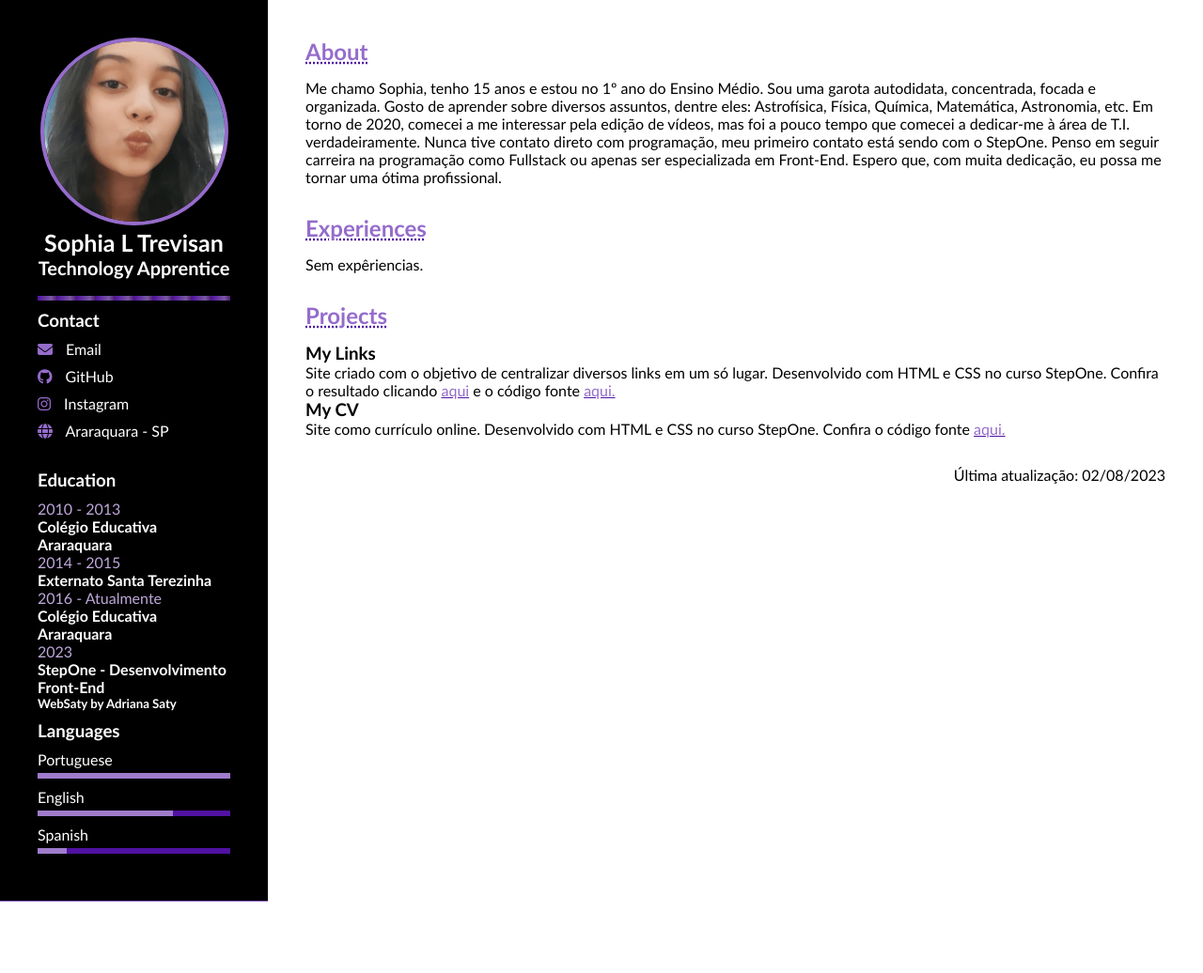
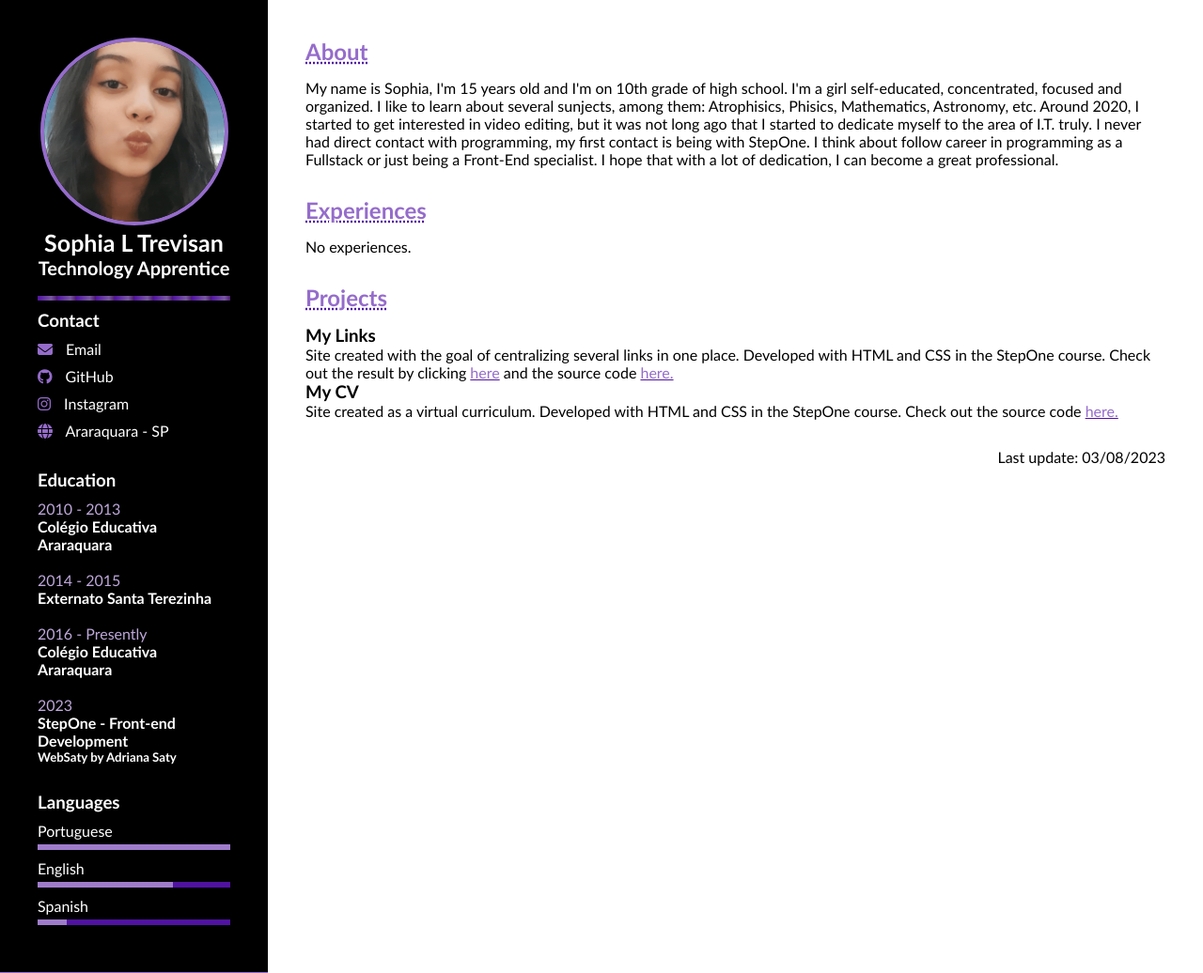
Before and after one commit to SophiaLima27/my-cv, a plain HTML site: page index.html in a window 1280 px wide. Shown: the whole page at 94% size. Before the commit the page ends 960 px from the top, so only its background shows below. Drawn offline with Linux system fonts and the light colour scheme; a web font is replaced by a local one.

Commit message:
Add files via upload

```diff
--- a/index.html
+++ b/index.html
@@ -6,7 +6,7 @@
     <meta name="viewport" content="width=device-width, initial-scale=1.0">
     <script src="https://kit.fontawesome.com/f5bdc1f229.js" crossorigin="anonymous"></script>
     <title>Sophia L. T.</title>
-    <link rel="icon" type="Image/x-icon" href= "image/icon/S (1).png" >
+    <link rel="icon" type="Image/x-icon" href="image/icon/S (1).png">
     <link rel="stylesheet" media="screen" href="style.css">
 
 </head>
@@ -48,13 +48,17 @@
                     <li>
                         <p>2010 - 2013</p>
                         <h4>Colégio Educativa Araraquara</h4>
+                        <br>
                         <p>2014 - 2015</p>
                         <h4>Externato Santa Terezinha</h4>
-                        <p>2016 - Atualmente</p>
+                        <br>
+                        <p>2016 - Presently</p>
                         <h4>Colégio Educativa Araraquara</h4>
+                        <br>
                         <p>2023</p>
-                        <h4>StepOne - Desenvolvimento Front-End</h4>
+                        <h4>StepOne - Front-end Development</h4>
                         <h5>WebSaty by Adriana Saty</h5>
+                        <br>
                     </li>
                 </ul>
             </div>
@@ -89,33 +93,34 @@
         <div class="about-column">
             <section>
                 <h2>About</h2>
-                <p>Me chamo Sophia, tenho 15 anos e estou no 1º ano do Ensino Médio. Sou uma garota autodidata,
-                    concentrada, focada e organizada. Gosto de aprender sobre diversos assuntos, dentre eles:
-                    Astrofísica, Física, Química, Matemática, Astronomia, etc. Em torno de 2020, comecei a me interessar
-                    pela edição de vídeos, mas foi a pouco tempo que comecei a dedicar-me à área de T.I.
-                    verdadeiramente. Nunca tive contato direto com programação, meu primeiro contato está sendo
-                    com o StepOne. Penso em seguir carreira na programação como Fullstack ou apenas ser especializada em
-                    Front-End. Espero que, com muita dedicação, eu possa me tornar uma ótima profissional.</p>
+                <p>My name is Sophia, I'm 15 years old and I'm on 10th grade of high school. I'm a girl self-educated,
+                    concentrated, focused and organized. I like to learn about several sunjects, among them:
+                    Atrophisics, Phisics, Mathematics, Astronomy, etc. Around 2020, I started to get interested in video
+                    editing, but it was not long ago that I started to dedicate myself to the area of I.T. truly. I
+                    never had direct contact with programming, my first contact is being with StepOne. I think about
+                    follow career in programming as a Fullstack or just being a Front-End specialist. I hope that
+                    with a lot of dedication, I can become a great professional.</p>
             </section>
             <section>
                 <h2>Experiences</h2>
-                <p>Sem expêriencias.</p>
+                <p>No experiences.</p>
             </section>
             <section>
                 <h2>Projects</h2>
                 <h3>My Links</h3>
-                <p>Site criado com o objetivo de centralizar diversos links em um só lugar. Desenvolvido com HTML e CSS
-                    no curso StepOne. Confira o resultado clicando
-                    <a href="https://sophialima27.github.io/my-links/" target="_blank">aqui</a>
-                    e o código fonte
-                    <a href="https://github.com/SophiaLima27/my-links" target="_blank">aqui.</a>
+                <p>Site created with the goal of centralizing several links in one place. Developed with HTML and CSS in
+                    the StepOne course. Check out the result by clicking
+                    <a href="https://sophialima27.github.io/my-links/" target="_blank">here</a>
+                    and the source code
+                    <a href="https://github.com/SophiaLima27/my-links" target="_blank">here.</a>
                 </p>
                 <h3>My CV</h3>
-                <p>Site como currículo online. Desenvolvido com HTML e CSS no curso StepOne. Confira o código fonte
-                    <a href="https://github.com/SophiaLima27/my-cv" target="_blank">aqui.</a>
+                <p>Site created as a virtual curriculum. Developed with HTML and CSS in
+                    the StepOne course. Check out the source code
+                    <a href="https://github.com/SophiaLima27/my-cv" target="_blank">here.</a>
                 </p>
             </section>
-            <p class="last-date">Última atualização: 02/08/2023</p>
+            <p class="last-date">Last update: 03/08/2023</p>
         </div>
     </div>
 </body>
```
